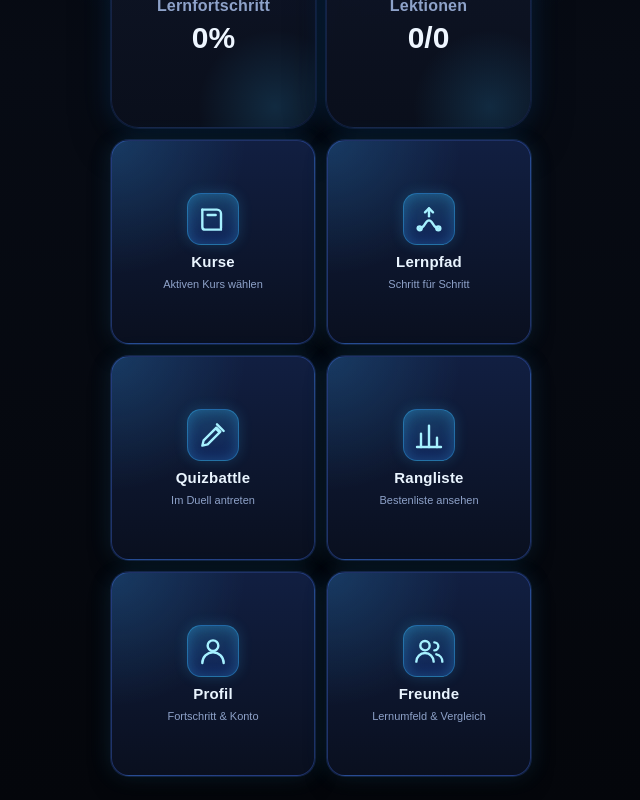
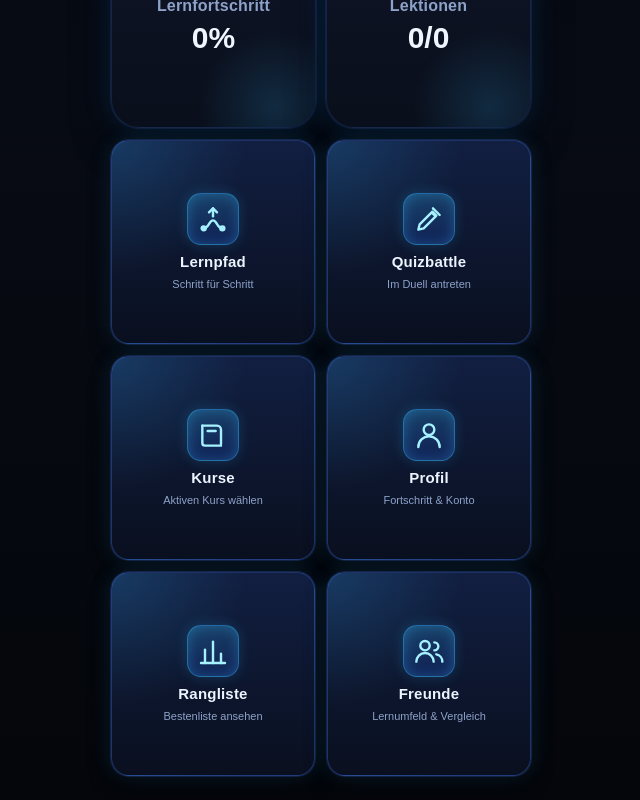
Before and after one commit to Perilumio/perilumio-fullstack, a Next.js app: page /dashboard in a window 1280 px wide. Shown: the part 534-1334 px from the top of the page, without its empty margins (319-959 px from the left). Built offline with nearby package versions, Linux system fonts and the light colour scheme; no server answers; the database is empty.

Commit message:
Reorder home menu tiles: Lernpfad/Battle, Kurse/Profil, Rangliste/Freunde
Co-Authored-By: Claude Opus 4.7 <noreply@anthropic.com>

```diff
--- a/app/(app)/dashboard/page.tsx
+++ b/app/(app)/dashboard/page.tsx
@@ -16,11 +16,11 @@ type TileDef = {
 };
 
 const TILES: ReadonlyArray<TileDef> = [
-  { href: '/courses',     title: 'Kurse',       sub: 'Aktiven Kurs wählen',   testId: 'menu-tile-courses',     icon: 'courses' },
   { href: '/learn',       title: 'Lernpfad',    sub: 'Schritt für Schritt',   testId: 'menu-tile-learn',       icon: 'path' },
   { href: '/battle',      title: 'Quizbattle',  sub: 'Im Duell antreten',     testId: 'menu-tile-battle',      icon: 'battle' },
+  { href: '/courses',     title: 'Kurse',       sub: 'Aktiven Kurs wählen',   testId: 'menu-tile-courses',     icon: 'courses' },
+  { href: '/profile',     title: 'Profil',      sub: 'Fortschritt & Konto',   testId: 'menu-tile-profile',     icon: 'profile' },
   { href: '/leaderboard', title: 'Rangliste',   sub: 'Bestenliste ansehen',   testId: 'menu-tile-leaderboard', icon: 'leaderboard' },
-  { href: '/profile',     title: 'Profil',      sub: 'Fortschritt & Konto',   testId: 'menu-tile-profile',     icon: 'profile' },
   { href: '/friends',     title: 'Freunde',     sub: 'Lernumfeld & Vergleich', testId: 'menu-tile-friends',    icon: 'friends' },
 ];
 
```
